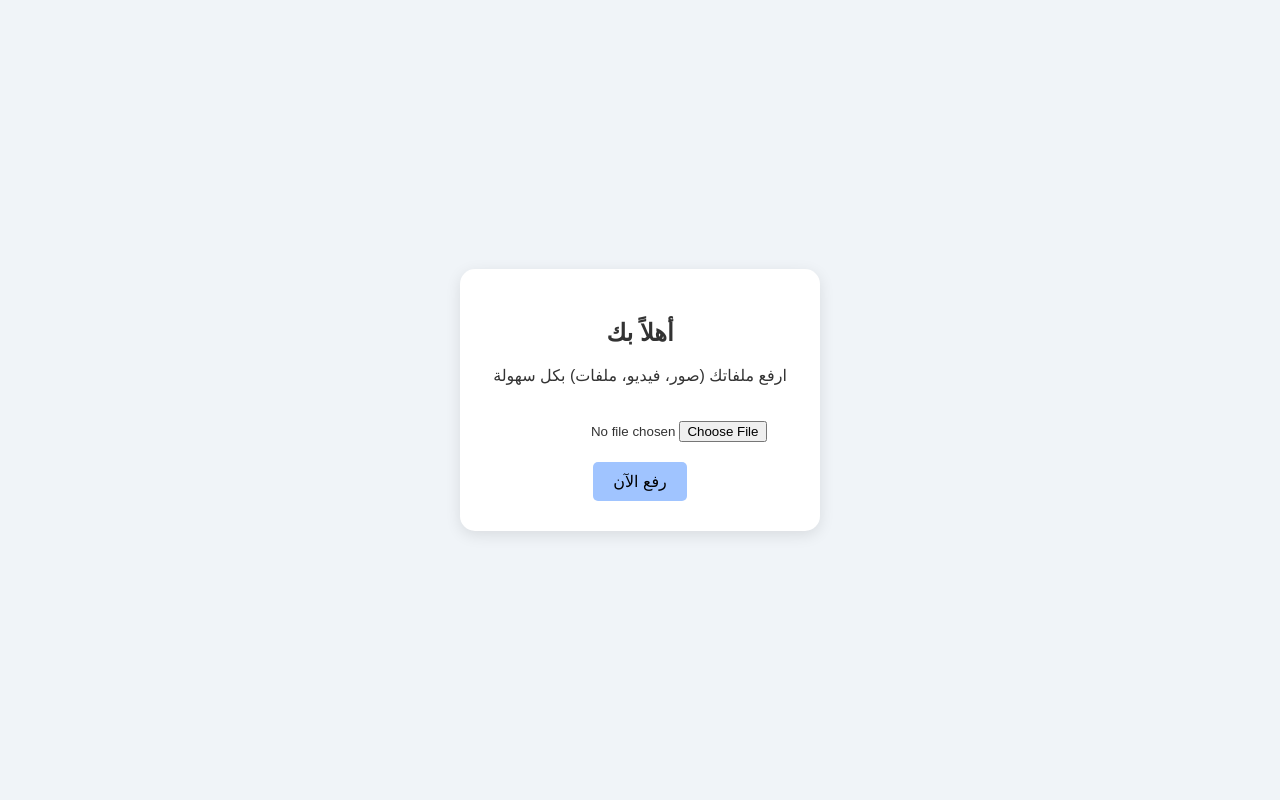
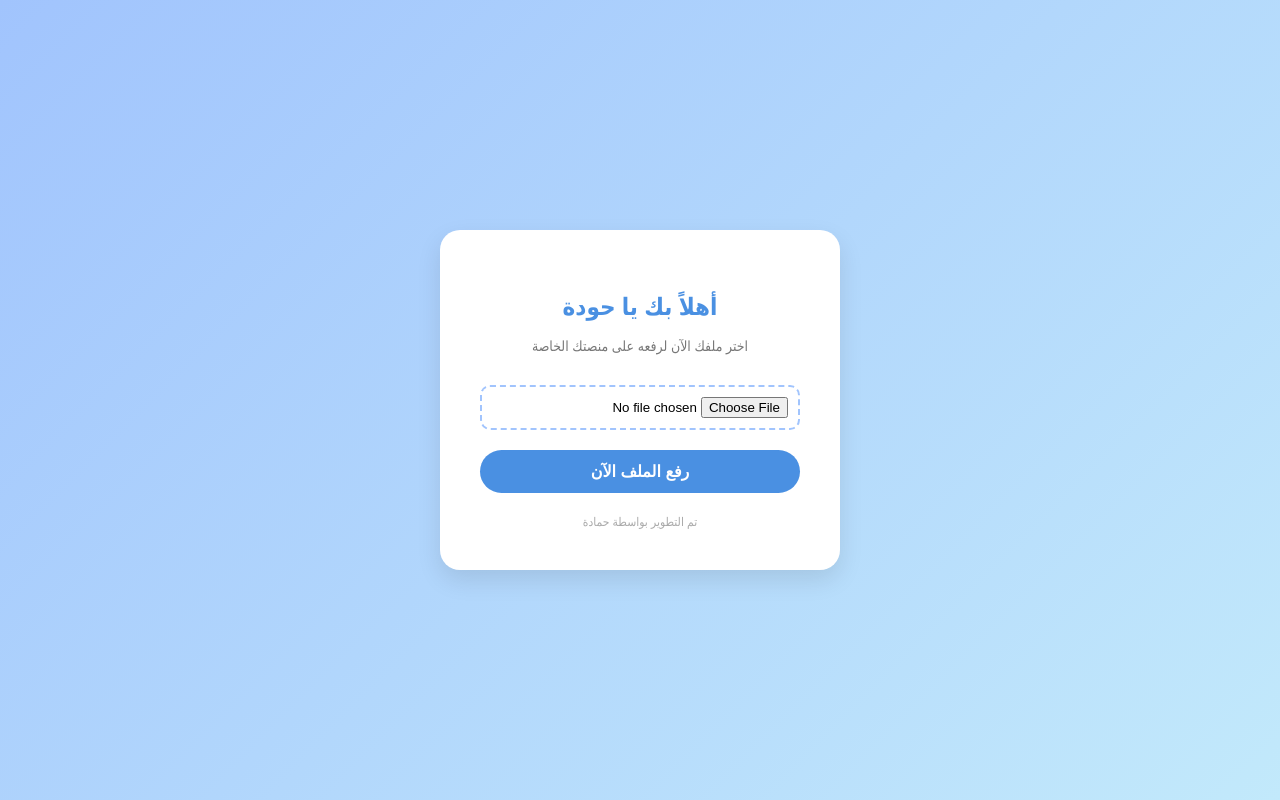
Before and after one commit to thebabyl0n/my-quiet-platform-, a Flask app: page / in a window 1280 px wide. Run offline with Flask 3, Linux system fonts and the light colour scheme.

Commit message:
Update index.html

```diff
--- a/templates/index.html
+++ b/templates/index.html
@@ -2,23 +2,72 @@
 <html lang="ar" dir="rtl">
 <head>
     <meta charset="UTF-8">
-    <title>منصتي الهادئة</title>
+    <meta name="viewport" content="width=device-width, initial-scale=1.0">
+    <title>منصتي الشخصية</title>
     <style>
-        body { font-family: sans-serif; background-color: #f0f4f8; color: #333; display: flex; justify-content: center; align-items: center; height: 100vh; margin: 0; }
-        .container { background: white; padding: 30px; border-radius: 15px; box-shadow: 0 4px 15px rgba(0,0,0,0.1); text-align: center; width: 300px; }
-        input[type="file"] { margin: 20px 0; }
-        button { background-color: #a0c4ff; border: none; padding: 10px 20px; border-radius: 5px; cursor: pointer; font-size: 16px; }
-        button:hover { background-color: #90b4ef; }
+        * { box-sizing: border-box; }
+        body {
+            margin: 0;
+            padding: 0;
+            font-family: 'Segoe UI', Tahoma, Geneva, Verdana, sans-serif;
+            background: linear-gradient(135deg, #a1c4fd 0%, #c2e9fb 100%);
+            height: 100vh;
+            display: flex;
+            justify-content: center;
+            align-items: center;
+        }
+        .upload-card {
+            background: white;
+            padding: 40px;
+            border-radius: 20px;
+            box-shadow: 0 10px 25px rgba(0,0,0,0.1);
+            text-align: center;
+            width: 90%;
+            max-width: 400px;
+        }
+        h2 { color: #4a90e2; margin-bottom: 10px; }
+        p { color: #777; font-size: 14px; margin-bottom: 30px; }
+        input[type="file"] {
+            display: block;
+            width: 100%;
+            margin-bottom: 20px;
+            padding: 10px;
+            border: 2px dashed #a1c4fd;
+            border-radius: 10px;
+            cursor: pointer;
+        }
+        button {
+            background: #4a90e2;
+            color: white;
+            border: none;
+            padding: 12px 30px;
+            border-radius: 25px;
+            font-size: 16px;
+            font-weight: bold;
+            cursor: pointer;
+            transition: transform 0.2s, background 0.3s;
+            width: 100%;
+        }
+        button:hover {
+            background: #357abd;
+            transform: translateY(-2px);
+        }
+        .footer {
+            margin-top: 20px;
+            font-size: 12px;
+            color: #aaa;
+        }
     </style>
 </head>
 <body>
-    <div class="container">
-        <h2>أهلاً بك</h2>
-        <p>ارفع ملفاتك (صور، فيديو، ملفات) بكل سهولة</p>
+    <div class="upload-card">
+        <h2>أهلاً بك يا حودة</h2>
+        <p>اختر ملفك الآن لرفعه على منصتك الخاصة</p>
         <form action="/upload" method="post" enctype="multipart/form-data">
             <input type="file" name="file">
-            <button type="submit">رفع الآن</button>
+            <button type="submit">رفع الملف الآن</button>
         </form>
+        <div class="footer">تم التطوير بواسطة حمادة</div>
     </div>
 </body>
 </html>
```
